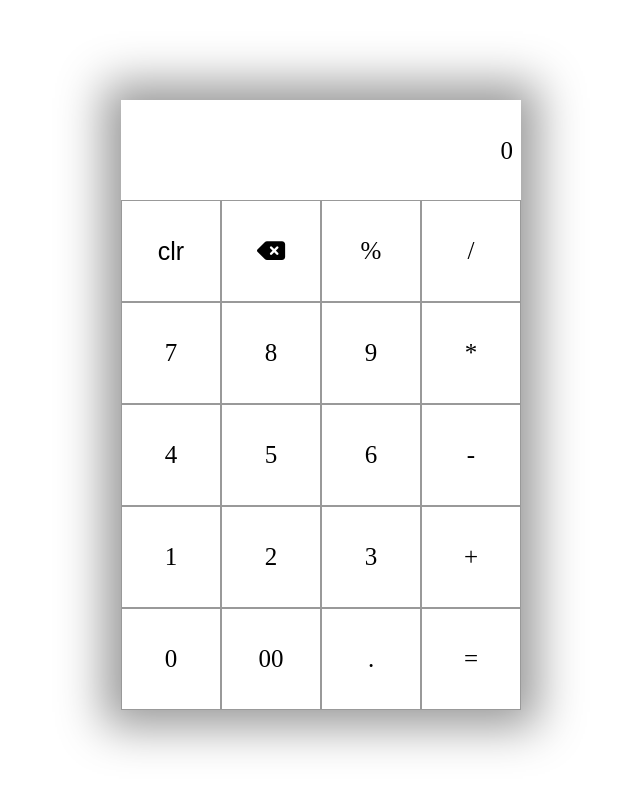
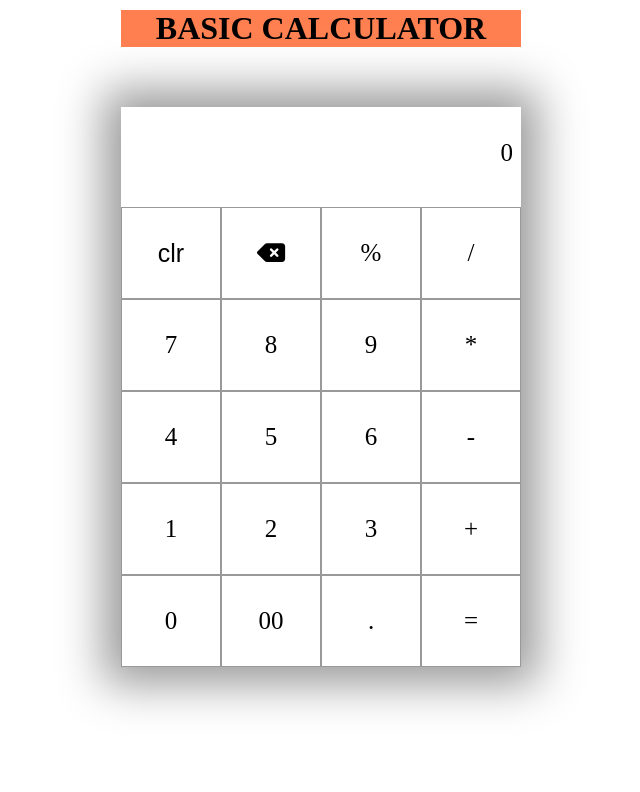
Before and after one commit to vishholge/Calculator_Project, a plain HTML site: page index.html in a window 1280 px wide. Shown: the whole page, without its empty margins (319-959 px from the left). Drawn offline with Linux system fonts and the light colour scheme.

Commit message:
added some css

```diff
--- a/index.css
+++ b/index.css
@@ -3,17 +3,33 @@
     padding: 0px;
     box-sizing: border-box;
 }
+.body{
+
+}
+.title{
+    text-align: center;
+    max-width: 400px;
+    margin: auto;
+    border-radius: 23px;
+
+
+}
+h1{
+    margin-top: 10px;
+    background-color: coral;
+}
 .container{
 
     max-width: 400px;
-    margin: 100px auto 20px auto ;
+    margin: 60px auto 20px auto ;
     box-shadow: 0px 0px 43px 17px rgba(153,153,153,1);
 
 }
+
 #display{
     text-align: right;
     height: 100px;
-   line-height: 70px;
+   line-height: 60px;
    padding: 16px 8px;
    font-size: 25px;
 
@@ -24,7 +40,7 @@
 }
 .btn {
     border: 0.5px solid #999;
-    line-height: 100px;
+    line-height: 90px;
     text-align: center;
     font-size: 25px;
     cursor: pointer;
--- a/index.html
+++ b/index.html
@@ -11,6 +11,9 @@
     <script src="https://kit.fontawesome.com/430f64643a.js" crossorigin="anonymous"></script>
 </head>
 <body>
+    <div class="title">
+        <h1>BASIC CALCULATOR</h1>
+    </div>
     <div class="container">
         <div id="display">0
 
--- a/index.js
+++ b/index.js
@@ -9,6 +9,10 @@ function isOperator(buttonText){
 }
 
 function buttonclick(buttonText){
+    if(displayArea.innerText.length >23){
+        displayArea.innerText ='0';
+        return;
+    }
     if(buttonText === 'clr'){
         displayArea.innerText  = '0';
         return;
```
